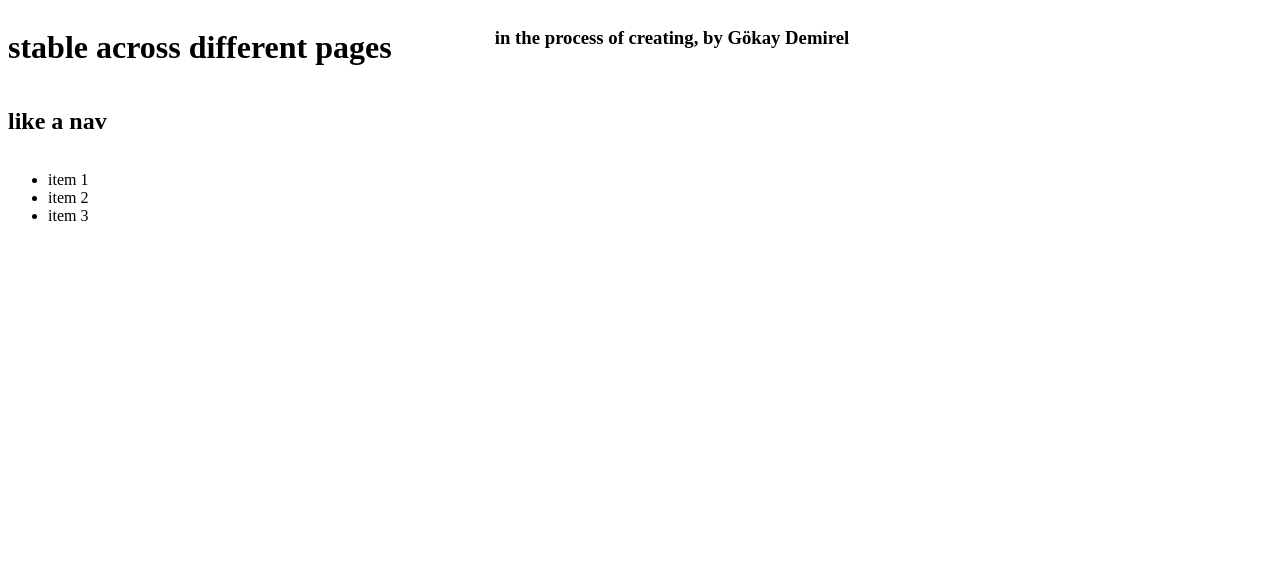
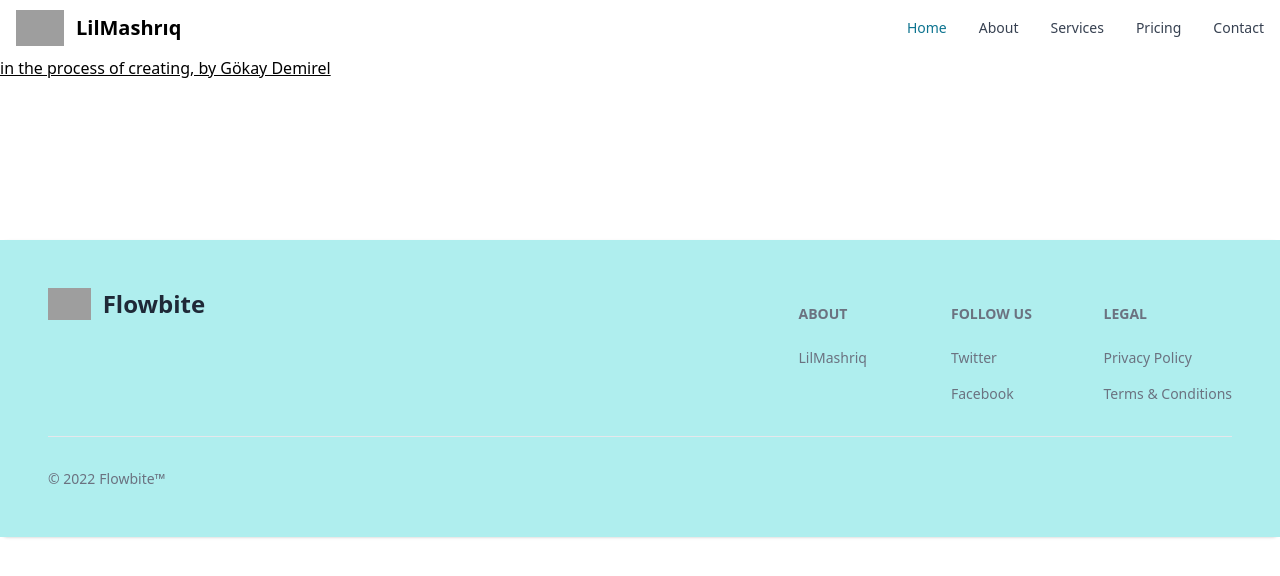
Before and after one commit to gokaydmrl/newsWeb_NextJS, a Next.js app: page /about in a window 1280 px wide. Shown: the top 576 px of the page. Built offline with nearby package versions, Linux system fonts and the light colour scheme; grey boxes are pictures that could not be loaded.

Commit message:
tailwind css

```diff
--- /dev/null
+++ b/components/FooterComp.js
@@ -0,0 +1,69 @@
+import React from "react";
+import footerStyles from "../styles/Footer.module.css";
+import { Footer } from "flowbite-react";
+
+const FooterComp = () => {
+  return (
+    // <div className={footerStyles.footer}>
+    //   <h3> Footer</h3>
+    //   <br></br>
+    //   <h3> Footer</h3>
+    //   <br></br>
+    //   <h3> Footer</h3>
+    //       <br></br>
+    //       <h2>by Gökay Demire</h2>
+    // </div>
+    <div className={`${footerStyles.footerContainer}`}>
+      <Footer >
+        <div className={`${footerStyles.footer} w-full`}>
+          <div className="grid w-full justify-between sm:flex sm:justify-between md:flex md:grid-cols-1">
+            <div>
+              <Footer.Brand
+                href="https://flowbite.com"
+                src="https://flowbite.com/docs/images/logo.svg"
+                alt="Flowbite Logo"
+                name="Flowbite"
+              />
+            </div>
+            <div className="grid grid-cols-2 gap-8 sm:mt-4 sm:grid-cols-3 sm:gap-6">
+              <div>
+                <Footer.Title title="about" />
+                <Footer.LinkGroup col={true}>
+                  <Footer.Link href="#">LilMashriq</Footer.Link>
+                  <Footer.Link href="#"></Footer.Link>
+                </Footer.LinkGroup>
+              </div>
+              <div>
+                <Footer.Title title="Follow us" />
+                <Footer.LinkGroup col={true}>
+                  <Footer.Link href="#">Twitter</Footer.Link>
+                  <Footer.Link href="#">Facebook</Footer.Link>
+                </Footer.LinkGroup>
+              </div>
+              <div>
+                <Footer.Title title="Legal" />
+                <Footer.LinkGroup col={true}>
+                  <Footer.Link href="#">Privacy Policy</Footer.Link>
+                  <Footer.Link href="#">Terms & Conditions</Footer.Link>
+                </Footer.LinkGroup>
+              </div>
+            </div>
+          </div>
+          <Footer.Divider />
+          <div className="w-full sm:flex sm:items-center sm:justify-between">
+            <Footer.Copyright href="#" by="Flowbite™" year={2022} />
+            <div className="mt-4 flex space-x-6 sm:mt-0 sm:justify-center">
+              {/* <Footer.Icon href="#" icon={BsFacebook}   />
+            <Footer.Icon href="#" icon={BsInstagram}  />
+            <Footer.Icon href="#" icon={BsTwitter}    />
+            <Footer.Icon href="#" icon={BsGithub}    />
+            <Footer.Icon href="#" icon={BsDribbble}  /> */}
+            </div>
+          </div>
+        </div>
+      </Footer>
+    </div>
+  );
+};
+
+export default FooterComp;
--- a/components/Layout.js
+++ b/components/Layout.js
@@ -1,43 +1,14 @@
 import React from "react";
+import FooterComp from "./FooterComp";
+import Nav from "./Nav";
 
 const Layout = ({ children }) => {
   return (
     <>
-      <div
-        style={{
-          display: "flex",
-        //  border: "2px solid red",
-        }}
-      >
-        <div
-          style={{
-            width: "25rem",
-            display: "grid",
-        //    border: "5px solid black",
-          }}
-        >
-          <h1>stable across different pages</h1>
-          <h2>like a nav</h2>
-          <ul>
-            <li>item 1</li>
-            <li>item 2</li>
-            <li>item 3</li>
-          </ul>
-        </div>
-
-        <div
-          style={{
-            width: "25rem",
-            display: "flex",
-           // border: "5px solid black",
-            alignContent: "center",
-            textAlign: "center",
-            justifyContent: "center",
-            marginLeft: "4rem",
-          }}
-        >
-          {children}
-        </div>
+      <div class="container mx-auto ">
+        <Nav />
+        {children}
+        <FooterComp />
       </div>
     </>
   );
--- /dev/null
+++ b/components/Nav.js
@@ -0,0 +1,35 @@
+import Link from "next/link";
+import Script from "next/script";
+import React from "react";
+import { Navbar } from "flowbite-react";
+
+const Nav = () => {
+  return (
+    <>
+      <Navbar fluid={true} rounded={true}>
+        <Navbar.Brand href="https://flowbite.com/">
+          <img
+            src="https://flowbite.com/docs/images/logo.svg"
+            className="mr-3 h-6 sm:h-9"
+            alt="Flowbite Logo"
+          />
+          <span className="self-center whitespace-nowrap text-xl font-semibold dark:text-white">
+            LilMashrıq
+          </span>
+        </Navbar.Brand>
+        <Navbar.Toggle />
+        <Navbar.Collapse>
+          <Navbar.Link href="/navbars" active={true}>
+            Home
+          </Navbar.Link>
+          <Navbar.Link href="/about">About</Navbar.Link>
+          <Navbar.Link href="/navbars">Services</Navbar.Link>
+          <Navbar.Link href="/navbars">Pricing</Navbar.Link>
+          <Navbar.Link href="/navbars">Contact</Navbar.Link>
+        </Navbar.Collapse>
+      </Navbar>
+    </>
+  );
+};
+
+export default Nav;
--- a/pages/_app.js
+++ b/pages/_app.js
@@ -1,5 +1,6 @@
 import App from "next/app";
 import Layout from "../components/Layout";
+import "../styles/globals.css";
 function MyApp({ Component, pageProps }) {
   return (
     <Layout>
--- a/pages/about.js
+++ b/pages/about.js
@@ -6,7 +6,7 @@ const about = () => {
     <div>
       <HeadComp title="About"></HeadComp>
 
-      <h3>in the process of creating, by Gökay Demirel</h3>
+      <h3 className="underline">in the process of creating, by Gökay Demirel</h3>
     </div>
   );
 };
--- a/pages/index.js
+++ b/pages/index.js
@@ -1,5 +1,7 @@
 import HeadComp from "../components/HeadComp";
 import React from "react";
+import NewsStyles from "../styles/NewsStyles.module.css";
+import { Carousel } from "flowbite-react";
 import Link from "next/link";
 
 const index = ({ news }) => {
@@ -8,17 +10,22 @@ const index = ({ news }) => {
       <HeadComp title="Home"></HeadComp>
 
       <div>
-        <h1>Home</h1>
-        <p>welcome to the home</p>
-        {news.map((n) => {
-          return (
-            <div key={n._id}>
-              <h3>{n.title} </h3>
-              <p>{n.content} </p>
-              <Link href={`http://localhost:3000/haber/${n._id}`}>oku</Link>
-            </div>
-          );
-        })}
+        <h1 className="underline">Home</h1>
+        <p className="text-3xl font-bold underline">welcome to the home</p>
+
+        <div className="h-56 sm:h-64 xl:h-80 2xl:h-96">
+          <Carousel>
+            <Link href={`haber/${news[0]._id}`}>
+              <div
+                className={`${NewsStyles.imaj} flex h-full items-center justify-center bg-red-400 dark:bg-gray-700 dark:text-white`}
+              >
+                <div className={NewsStyles.box}>
+                  <h3>{news[0].title} </h3>
+                </div>
+              </div>
+            </Link>
+          </Carousel>
+        </div>
       </div>
     </>
   );
--- /dev/null
+++ b/postcss.config.js
@@ -0,0 +1,6 @@
+module.exports = {
+  plugins: {
+    tailwindcss: {},
+    autoprefixer: {},
+  },
+}
--- /dev/null
+++ b/styles/Footer.module.css
@@ -0,0 +1,8 @@
+.footer {
+  background-color: paleturquoise;
+  padding: 3rem;
+}
+
+.footerContainer {
+  margin-top: 10rem;
+}
--- /dev/null
+++ b/styles/NewsStyles.module.css
@@ -0,0 +1,24 @@
+.news {
+  border-bottom: 1px solid black;
+  margin: 3rem;
+}
+
+.news:hover {
+  background-color: grey;
+}
+
+.home {
+  display: flex;
+}
+
+.imaj {
+  background-image: url("https://strongcitiesnetwork.org/en/wp-content/uploads/sites/5/2020/08/5-aug_beirut-explosion-1.jpg");
+  opacity: 0.6;
+}
+.imaj:hover{
+  opacity: 1;
+}
+.box {
+  background-color: wheat;
+  padding: 1rem;
+}
--- /dev/null
+++ b/styles/globals.css
@@ -0,0 +1,3 @@
+@tailwind base;
+@tailwind components;
+@tailwind utilities;
--- /dev/null
+++ b/tailwind.config.js
@@ -0,0 +1,12 @@
+/** @type {import('tailwindcss').Config} */
+module.exports = {
+  content: [
+    "./node_modules/flowbite-react/**/*.js",
+    "./pages/**/*.{js,ts,jsx,tsx}",
+    "./components/**/*.{js,ts,jsx,tsx}",
+  ],
+  theme: {
+    extend: {},
+  },
+  plugins: [require("flowbite/plugin")],
+};
```
Also changed, not shown: package.json (+10 -0 lines), 1 other file (tests, documents, lock files or other folders).
